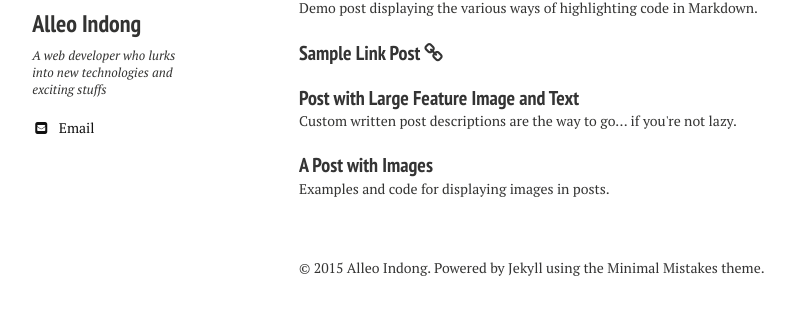
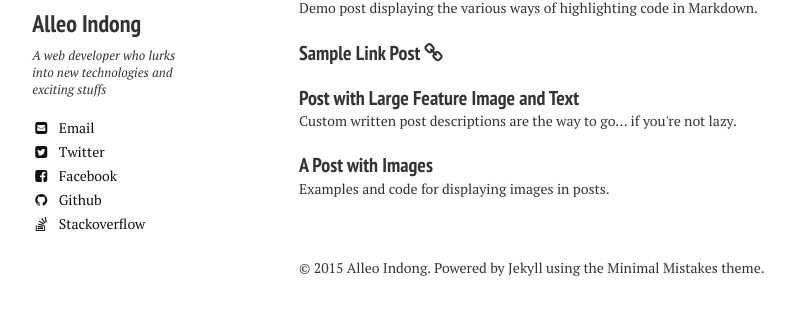
Before and after one commit to aindong/aindong.github.io, a Jekyll site: the page built from index.md, in a window 1280 px wide, cut to the strip 612-938 px from the top of the page. Shown: the top 315 px of the strip, without its empty margins (21-812 px from the left). Built offline with Jekyll 4.4.1, drawn with Linux system fonts in a browser that asks for light colours; nearby versions of some CDN libraries.

Commit message:
updated social useranames

```diff
--- a/_config.yml
+++ b/_config.yml
@@ -31,8 +31,8 @@ owner:
   bio: "A web developer who lurks into new technologies and exciting stuffs"
   email: freedom_war550@live.com.ph
   disqus-shortname:
-  twitter: #alleoindong
-  facebook: #aindong
+  twitter: alleoindong
+  facebook: aindong
   google:
     plus: #username
     analytics:
@@ -40,8 +40,8 @@ owner:
     ad-client:
     ad-slot:
   bing-verify:
-  github: #aindong
-  stackoverflow: #http://stackoverflow.com/users/3792278/alleo-indong
+  github: aindong
+  stackoverflow: http://stackoverflow.com/users/3792278/alleo-indong
   linkedin: #username
   instagram: #username
   lastfm: #username
```
